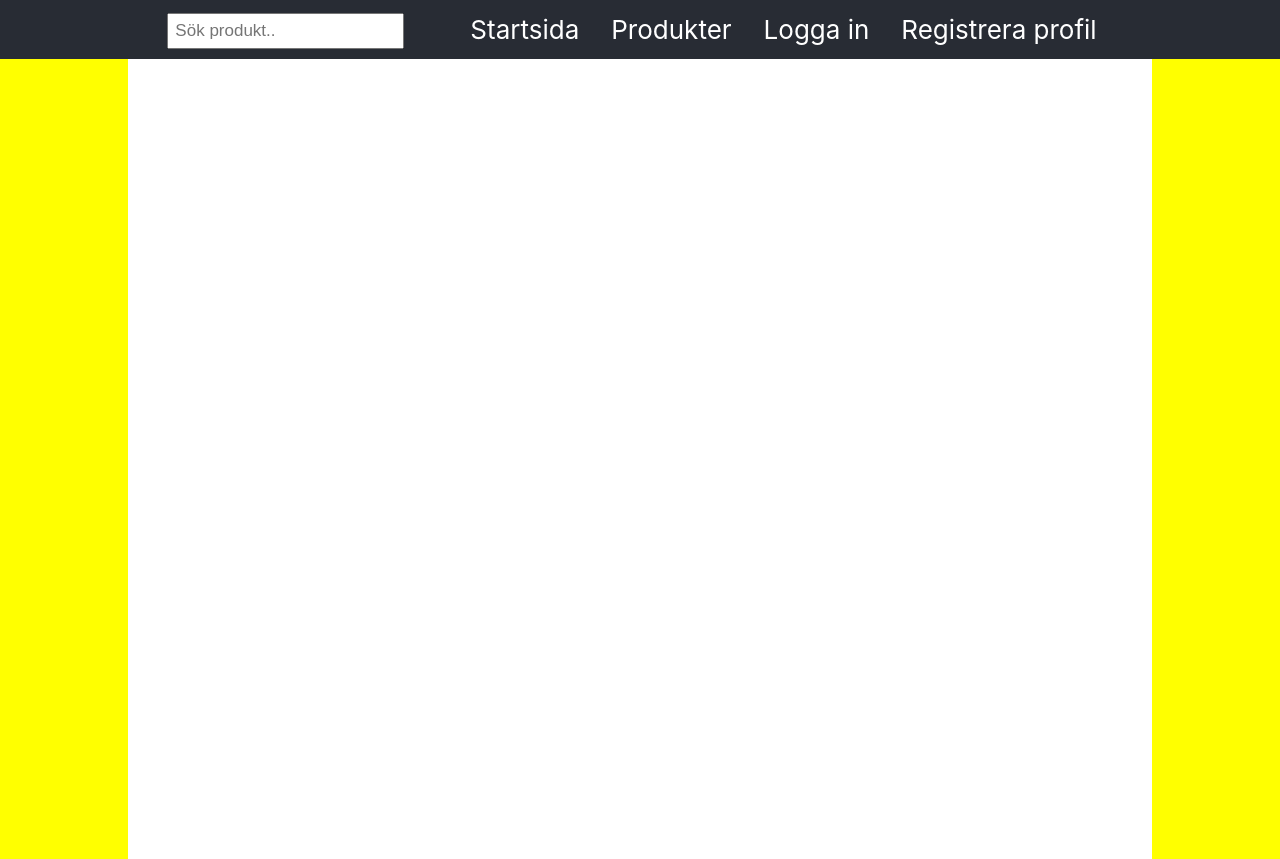
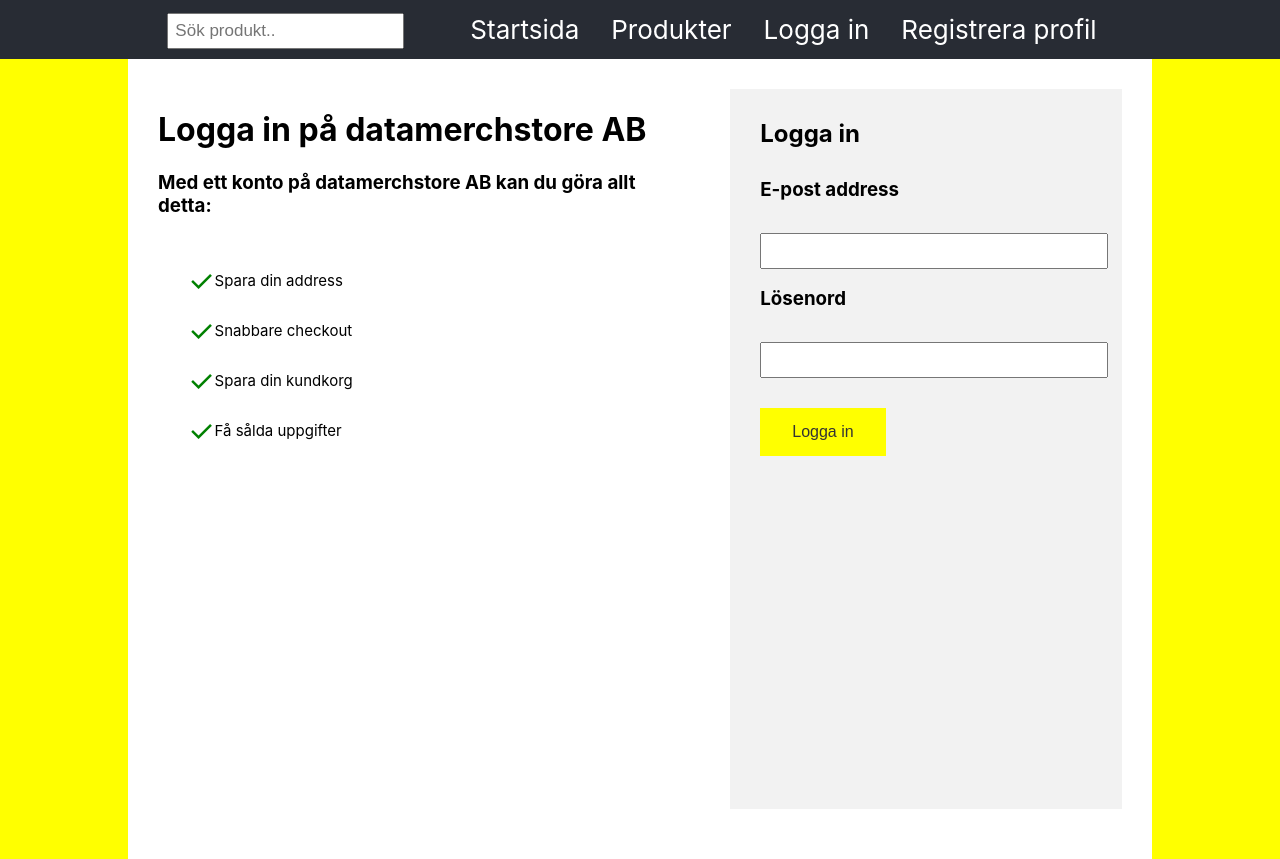
Before and after one commit to peterpanduro/d0018e-webb, a React (Create React App) app: page /account in a window 1280 px wide. Built offline with nearby package versions, Linux system fonts and the light colour scheme.

Commit message:
more misc stuff

```diff
--- a/src/App.js
+++ b/src/App.js
@@ -1,14 +1,17 @@
 import React from 'react';
 import { BrowserRouter as Router, Switch, Route } from 'react-router-dom'
+import Cookies from 'js-cookie'
 import './css/App.css';
-import Home from './pages/Home'
+// import Home from './pages/Home'
 import Products from './pages/Products'
 import RegisterProfile from './pages/RegisterProfile'
 import Header from './components/Header'
 import Product from './pages/Product'
 import Login from './pages/Login'
+import Account from './pages/Account'
 
 export default function App() {
+
   return (
     <Router>
       <div className="App">
@@ -19,8 +22,9 @@ export default function App() {
               <Route exact path="/" component={Products} />
               <Route exact path="/products" component={Products} />
               <Route exact path="/products/:product_id" component={Product} />
-              <Route exact path ="/login" component={Login} />
-              <Route exact path ="/register" component={RegisterProfile} />
+              <Route exact path ="/login" component={Cookies.get("jwt") ? Account : Login} />
+              <Route exact path ="/register" component={Cookies.get("jwt") ? Account : RegisterProfile} />
+              <Route exact path ="/account" component={Cookies.get("jwt") ? Account : Login} />
             </Switch>
           </div>
         </div>
--- a/src/components/CategoryList.js
+++ b/src/components/CategoryList.js
@@ -7,14 +7,12 @@ export default function CategoryList(props) {
 
   useEffect(() => {
     fetchCategories();
+    // eslint-disable-next-line react-hooks/exhaustive-deps
   }, []);
 
   const [categories, setCategories] = useState([]);
 
   const fetchCategories = () => {
-
-    console.log(props)
-
     getCategories((status, data) => {
       if (status === 200) {
         setCategories(data);
--- a/src/components/Header.js
+++ b/src/components/Header.js
@@ -3,7 +3,7 @@ import { Link } from 'react-router-dom';
 import SearchBox from './SearchBox'
 import Cookies from 'js-cookie'
 
-export default function Header() {
+export default function Header(props) {
 
     const logout = () => {
         Cookies.remove("jwt");
--- a/src/functions/api.js
+++ b/src/functions/api.js
@@ -44,3 +44,19 @@ export const getCategories = (callback) => {
         })
     })
 }
+
+export const loginUser = (email, password, callback) => {
+    fetch(`${api_url}/user/login`, {
+            method: 'POST',
+            headers: {
+                'Accept': 'application/json',
+                'Content-Type': 'application/json',
+                'email': email,
+                'password': password
+            }
+        }).then(response => {
+            response.json().then(json => {
+                callback(response.status, json);
+            })
+        })
+}
--- /dev/null
+++ b/src/pages/Account.js
@@ -0,0 +1,10 @@
+import React from 'react'
+
+export default function Account() {
+    return (
+        <div>
+            <p>Account page</p>
+            <p>This page will only show when user is logged in</p>
+        </div>
+    )
+}
--- a/src/pages/Login.js
+++ b/src/pages/Login.js
@@ -1,57 +1,34 @@
-import React, {Component} from 'react';
+import React, { useState } from 'react';
+import Cookies from 'js-cookie';
 import '../css/Login.css'
-import Cookies from 'js-cookie';
+import { loginUser } from '../functions/api'
 
-class Login extends Component {
-    constructor(props) {
-        super(props);
-        this.state = {
-            email: '',
-            password: ''
-        }
-        this.submitHandler = this.submitHandler.bind(this);
-        this.handler = this.handler.bind(this);
+export default function Login() {
+
+    const [email, setEmail] = useState("");
+    const [password, setPassword] = useState("");
+
+    const updateEmail = e => {
+        setEmail(e.target.value);
     }
 
-    submitHandler = e => {
-        this.handler(e);
+    const updatePassword = e => {
+        setPassword(e.target.value);
     }
 
-    updateEmail = e => {
-        this.setState({email: e.target.value});
+    const login = e => {
+        e.preventDefault();
+        loginUser(email, password, (status, data) => {
+            if (status === 200) {
+                Cookies.set('email', data.email,{expires: 30});
+                Cookies.set('password', data.password,{expires: 30});
+                Cookies.set('jwt', data.jwt, {expires: 30});
+            } else {
+                console.log (data);
             }
-
-    updatePassword = e => {
-        this.setState({password: e.target.value});
-    }
-
-    async handler(e) {
-        e.preventDefault();
-        fetch('http://api.d0018e.pndro.se/user/login', {
-            method: 'POST',
-            headers: {
-                'Accept': 'application/json',
-                'Content-Type': 'application/json',
-                'email': this.state.email,
-                'password': this.state.password
-            }
-        }).then(response => {
-            response.json().then(json => {
-                if (response.status === 200) {
-                    Cookies.set('email', this.state.email,{expires: 30});
-                    Cookies.set('password', this.state.password,{expires: 30});
-                    Cookies.set('jwt', json.jwt, {expires: 30});
-                    //window.location.assign("/");
-                    this.forceUpdate();
-                } else {
-                    console.log ("ajdo");
-                    // TODO: Show someting to the user
-                }
-            })
         })
     }
 
-    render() {
     return (
         <div className="Login">
             <div className = "otherBox">
@@ -67,11 +44,11 @@ class Login extends Component {
             <div className = "loginBox">
                 <h2>Logga in</h2>
                 <div className = "input-container">
-                        <form onSubmit={this.handler}>
+                    <form onSubmit={login}>
                         <h3>E-post address</h3>
-                            <input type="text" onChange={this.updateEmail}></input>
+                        <input type="text" value={email} onChange={updateEmail}></input>
                         <h3>Lösenord</h3>
-                            <input type="password" onChange={this.updatePassword}></input>
+                        <input type="password" value={password} onChange={updatePassword}></input>
                         <input type="submit" value="Logga in"></input>
                     </form>
                 </div>
@@ -79,5 +56,3 @@ class Login extends Component {
         </div>
     );
 }
-}
-export default Login;
--- a/src/pages/Products.js
+++ b/src/pages/Products.js
@@ -15,7 +15,6 @@ useEffect(() => {
   const [products, setProducts] = useState([]);
 
   const fetchProducts = () => {
-    console.log("products are being fetched")
     const query = queryString.parse(props.location.search);
     const key = Object.keys(query)[0];
     const searchQuery = key ? `?${key}=${query[key]}` : "";
```
Lines whose indentation alone changed are shown as unchanged.
